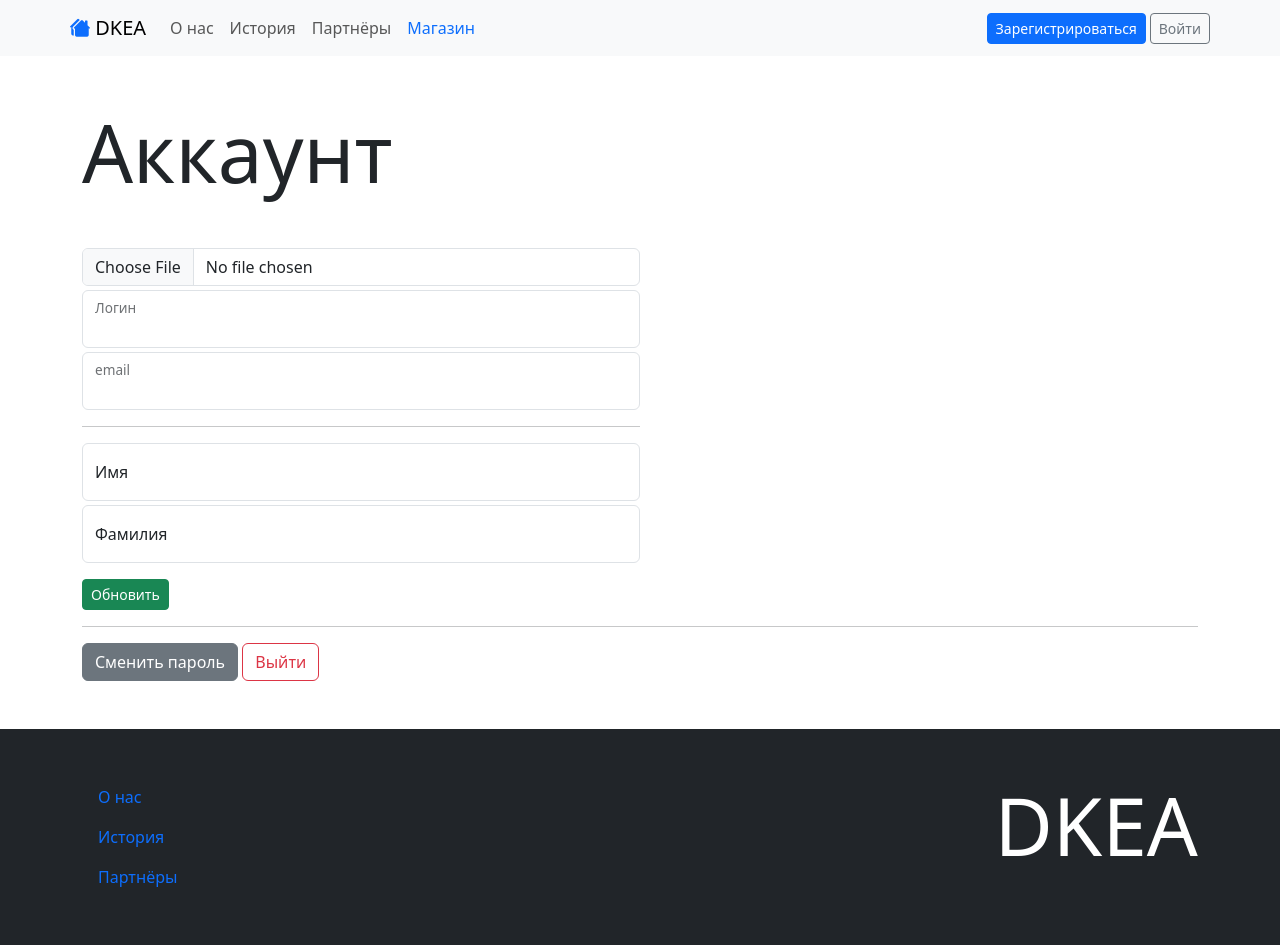
After one commit to seutil/Django-eCommerce, a Django app: template templates/accounts/user_form.html in a window 1280 px wide. The commit adds this page. Run offline with Django 4.2, Linux system fonts and the light colour scheme; the template is opened without the code that fills it: values that come from a table or form of the project are taken from there, others are empty; some libraries are stand-ins or nearby versions.

Commit message:
Add account detail form

```diff
--- a/accounts/forms.py
+++ b/accounts/forms.py
@@ -12,3 +12,9 @@ class SignUpForm(auth_forms.UserCreationForm):
     class Meta(auth_forms.UserCreationForm.Meta):
         model = models.User
         fields = auth_forms.UserCreationForm.Meta.fields + ('email',)
+
+
+class UserForm(forms.ModelForm):
+    class Meta:
+        model = models.User
+        fields = ('avatar', 'username', 'email', 'first_name', 'last_name',)
--- a/accounts/urls.py
+++ b/accounts/urls.py
@@ -6,4 +6,5 @@ from . import views
 urlpatterns = [
     path('login/', views.LoginView.as_view(), name='account_login'),
     path('signup/', views.SingUpView.as_view(), name='account_signup'),
+    path('<int:pk>/', views.UserView.as_view(), name='account_detail'),
 ]
--- a/eCommerce/urls.py
+++ b/eCommerce/urls.py
@@ -16,9 +16,11 @@ Including another URLconf
 """
 from django.contrib import admin
 from django.urls import path, include
+from django.conf import settings
+from django.conf.urls.static import static
 
 urlpatterns = [
     path('admin/', admin.site.urls),
     path('accounts/', include('accounts.urls')),
     path('', include('pages.urls')),
-]
+] + static(settings.MEDIA_URL, document_root=settings.MEDIA_ROOT)
--- /dev/null
+++ b/templates/accounts/user_form.html
@@ -0,0 +1,48 @@
+{% extends 'base.html' %}
+{% load static %}
+{% load widget_tweaks %}
+
+{% block head_title %}Аккаунт{% endblock %}
+
+{% block content %}
+    <h1 class="display-1">Аккаунт</h1>
+
+    {% if user.avatar %}
+        <img src="{{ user.avatar.url }}" alt="" height="300" class="rounded border">
+    {% endif %}
+
+    <form action="." method="post" enctype="multipart/form-data" class="mt-5 w-50">
+        {% csrf_token %}
+        <div>
+            {% render_field form.avatar class+="form-control" %}
+        </div>
+        <div class="form-floating mt-1">
+            {% render_field form.username id="username" class+="form-control" %}
+            <label for="username">Логин</label>
+        </div>
+        <div class="form-floating mt-1">
+            {% render_field form.email id="email" class+="form-control" %}
+            <label for="email">email</label>
+        </div>
+        <hr>
+        <div class="form-floating mt-1">
+            {% render_field form.first_name id="first_name" class+="form-control" placeholder="Пока не задано..." %}
+            <label for="first_name">Имя</label>
+        </div>
+        <div class="form-floating mt-1">
+            {% render_field form.last_name id="last_name" class+="form-control" placeholder="Пока не задано..." %}
+            <label for="last_name">Фамилия</label>
+        </div>
+        {% if form.errors %}
+            <div class="mt-3 py-2 px-3 bg-danger text-white rounded">
+                {{ form.non_field_errors }}
+            </div>
+        {% endif %}
+        <div class="mt-3">
+            <button type="submit" class="btn btn-success btn-sm">Обновить</button>
+        </div>
+    </form>
+    <hr>
+    <a href="#" class="btn btn-secondary">Сменить пароль</a>
+    <a href="#" class="btn btn-outline-danger">Выйти</a>
+{% endblock %}
--- a/templates/base.html
+++ b/templates/base.html
@@ -27,7 +27,7 @@
                         <ul class="navbar-nav ms-auto">
                             <li class="nav-item"><a href="#" class="nav-link"><i class="bi bi-heart-fill text-danger"></i> Изрбанное</a></li>
                             <li class="nav-item"><a href="#" class="nav-link"><i class="bi bi-basket-fill text-primary"></i> Корзина</a></li>
-                            <li class="nav-item"><a href="#" class="nav-link"><i class="bi bi-person-circle"></i> Аккаунт</a></li>
+                            <li class="nav-item"><a href="{% url 'account_detail' user.pk %}" class="nav-link"><i class="bi bi-person-circle"></i> Аккаунт</a></li>
                         </ul>
                     {% else %}
                         <div class="d-flex gap-1">
```
Also changed, not shown: accounts/views.py (+16 -0 lines), accounts/migrations/0002_user_avatar.py (added).
